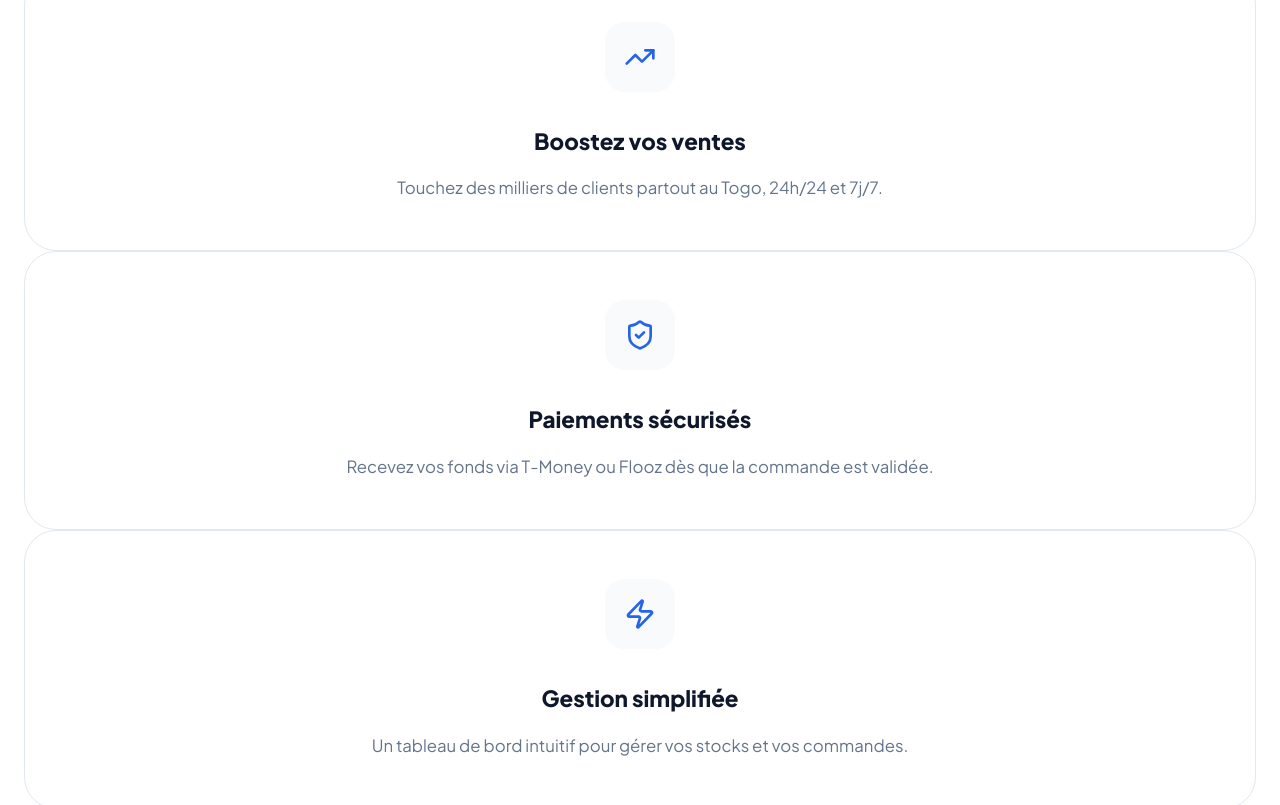
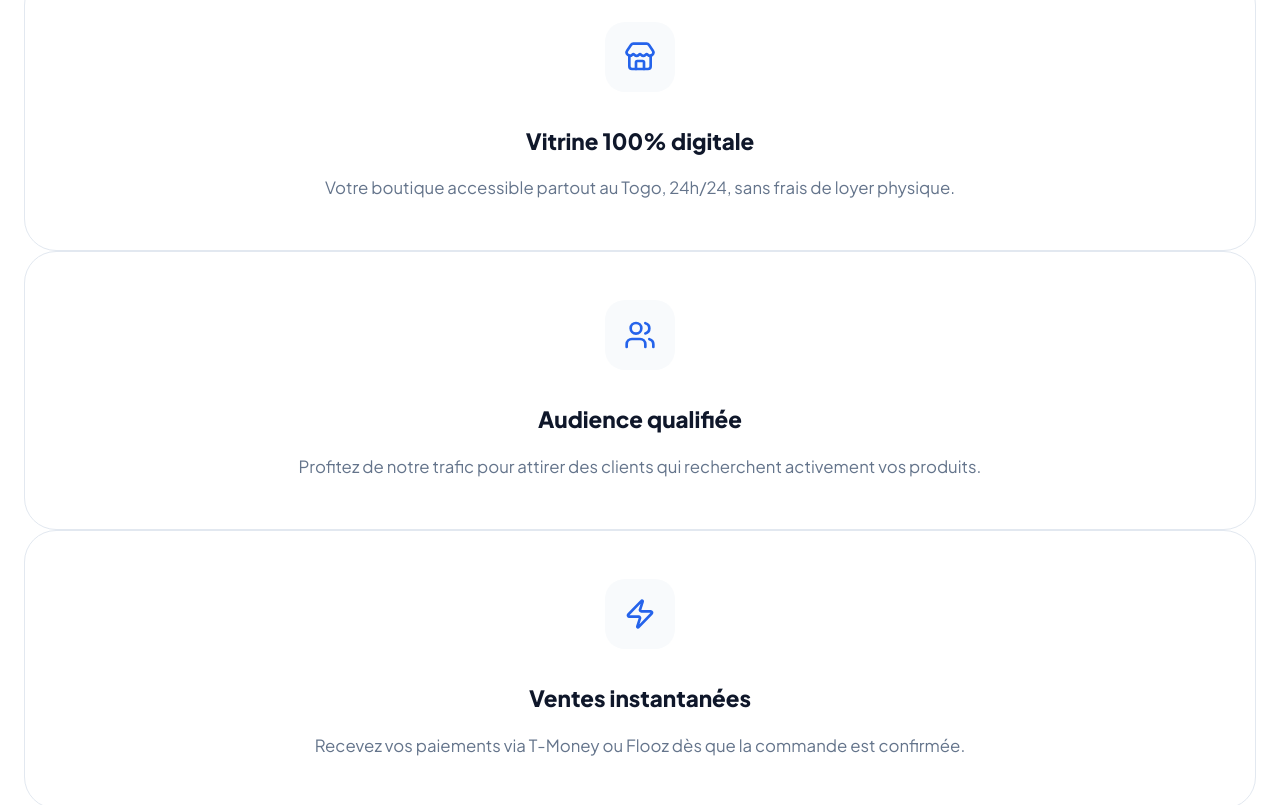
Before and after one commit to Riotlagrinta/linx-mall, a Next.js app: page /vendeur in a window 1280 px wide. Shown: the part 902-1707 px from the top of the page. Built offline with nearby package versions, Linux system fonts and the light colour scheme.

Commit message:
docs: mise à jour des avantages vendeurs pour mettre en avant la digitalisation et l'audience

```diff
--- a/src/app/vendeur/page.tsx
+++ b/src/app/vendeur/page.tsx
@@ -7,24 +7,24 @@ import Link from 'next/link';
 export default function SellerLandingPage() {
   const benefits = [
     {
-      icon: <TrendingUp size={32} />,
-      title: "Boostez vos ventes",
-      description: "Touchez des milliers de clients partout au Togo, 24h/24 et 7j/7."
+      icon: <Store size={32} />,
+      title: "Vitrine 100% digitale",
+      description: "Votre boutique accessible partout au Togo, 24h/24, sans frais de loyer physique."
+    },
+    {
+      icon: <Users size={32} />,
+      title: "Audience qualifiée",
+      description: "Profitez de notre trafic pour attirer des clients qui recherchent activement vos produits."
+    },
+    {
+      icon: <Zap size={32} />,
+      title: "Ventes instantanées",
+      description: "Recevez vos paiements via T-Money ou Flooz dès que la commande est confirmée."
     },
     {
       icon: <ShieldCheck size={32} />,
-      title: "Paiements sécurisés",
-      description: "Recevez vos fonds via T-Money ou Flooz dès que la commande est validée."
-    },
-    {
-      icon: <Zap size={32} />,
-      title: "Gestion simplifiée",
-      description: "Un tableau de bord intuitif pour gérer vos stocks et vos commandes."
-    },
-    {
-      icon: <BarChart3 size={32} />,
-      title: "Statistiques détaillées",
-      description: "Suivez l'évolution de votre chiffre d'affaires en temps réel."
+      title: "Confiance client",
+      description: "Bénéficiez de la notoriété de Linx Mall pour rassurer vos acheteurs et fidéliser votre clientèle."
     }
   ];
 
```
